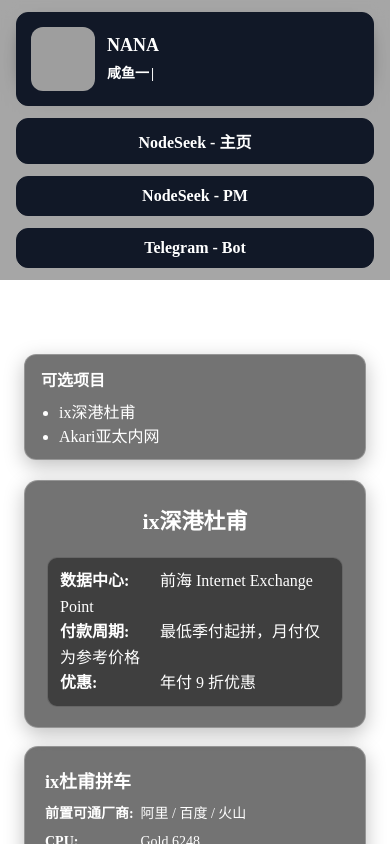
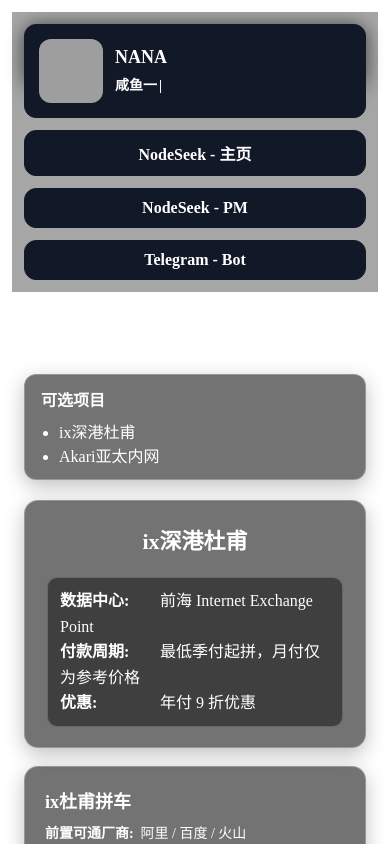
Before and after one commit to L1ttlebear/shoplist, a Vue app: page / in a window 390 px wide. Shown: the top 844 px of the page. Built offline with nearby package versions, Linux system fonts and the light colour scheme; grey boxes are pictures that could not be loaded.

Commit message:
mobile: keep sidebar fixed and independent

```diff
--- a/src/App.vue
+++ b/src/App.vue
@@ -143,7 +143,6 @@
 }
 @media (max-width: 640px){
   .layout{grid-template-columns:1fr;}
-  .sidebar{order:-1;margin-bottom:10px;}
 }
 
 .main{}
@@ -174,8 +173,8 @@
 
 .sidebar{display:flex;flex-direction:column;gap:12px;position:sticky;top:12px;}
 @media (max-width: 640px){
-  .sidebar{position:fixed;top:0;left:0;right:0;z-index:50;padding:12px 16px;background:rgba(0,0,0,.35);backdrop-filter:blur(8px);}
-  .main{margin-top:240px;}
+  .sidebar{position:fixed;top:12px;left:12px;right:12px;z-index:50;padding:12px 12px;background:rgba(0,0,0,.35);backdrop-filter:blur(8px);}
+  .main{margin-top:260px;}
 }
 .profile-card{
   border:1px solid #111827;
```
